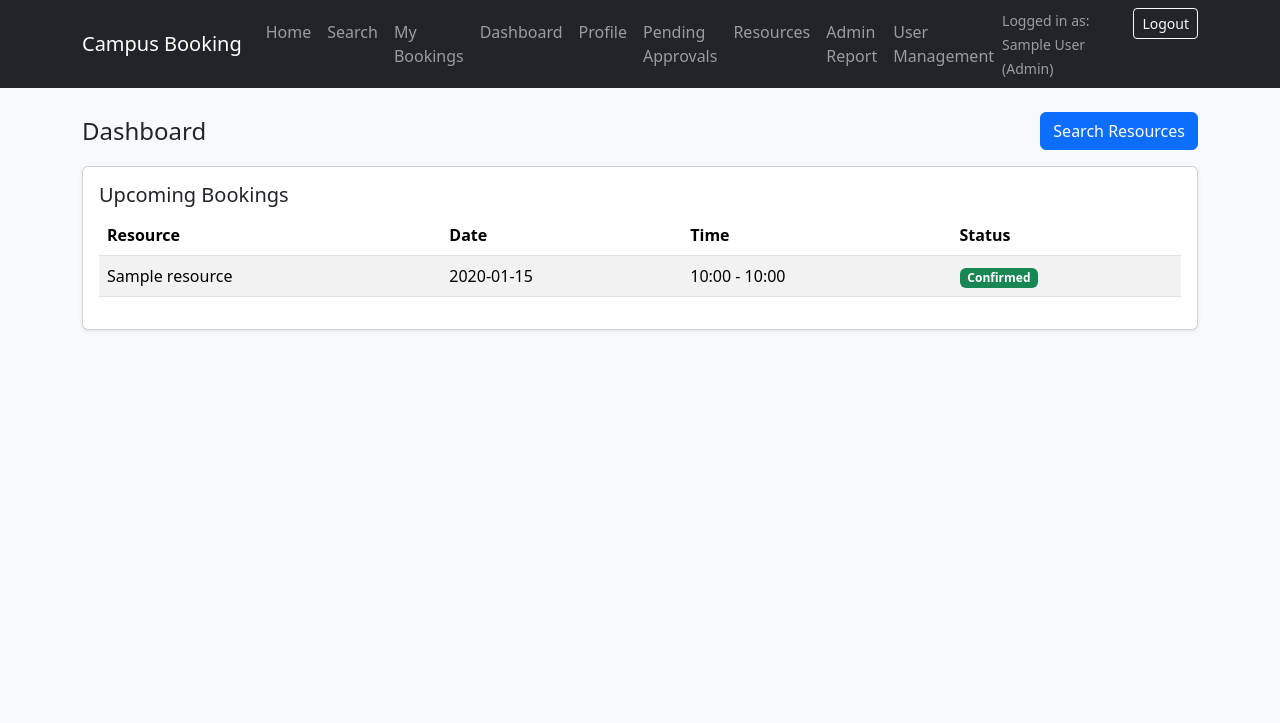
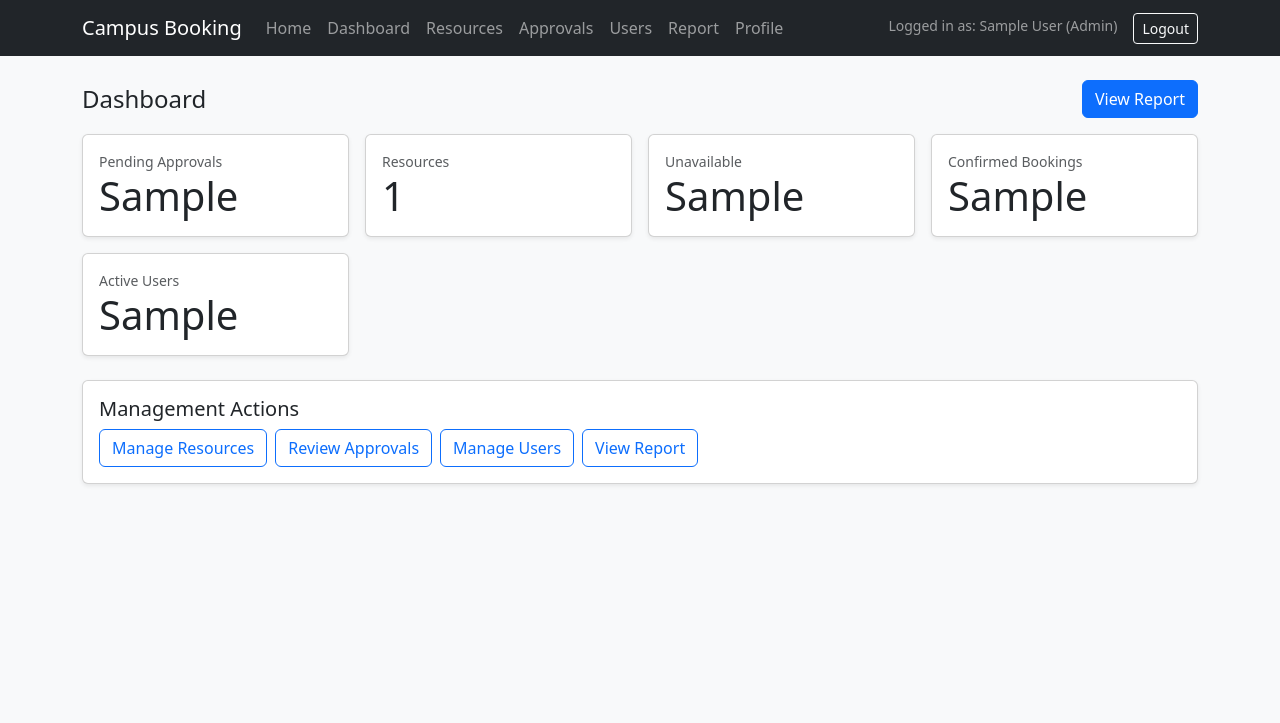
Before and after one commit to sdffbk/campus-resource-booking-system, a Flask app: template src/templates/dashboard.html in a window 1280 px wide. Shown: the top 723 px of the page. Run offline with Flask 3, Linux system fonts and the light colour scheme; the visitor is signed in with stand-in values (Sample User, id 1); tables that the repository leaves empty hold one stand-in row (values such as "Sample post"); the template is opened without the code that fills it: most values are stand-ins (such as "Sample title", 1, 10 or a date in 2020).

Commit message:
Update role-based navigation and dashboards

```diff
--- a/src/templates/base.html
+++ b/src/templates/base.html
@@ -16,19 +16,23 @@
             <div class="collapse navbar-collapse" id="mainNav">
                 <ul class="navbar-nav me-auto">
                     <li class="nav-item"><a class="nav-link" href="/">Home</a></li>
-                    <li class="nav-item"><a class="nav-link" href="/resources/search">Search</a></li>
-                    <li class="nav-item"><a class="nav-link" href="/bookings/mine">My Bookings</a></li>
-                    <li class="nav-item"><a class="nav-link" href="/dashboard">Dashboard</a></li>
-                    {% if session.get("user_id") %}
+                    {% if session.get("role_name") == "Admin" %}
+                        <li class="nav-item"><a class="nav-link" href="/dashboard">Dashboard</a></li>
+                        <li class="nav-item"><a class="nav-link" href="/manager/resources">Resources</a></li>
+                        <li class="nav-item"><a class="nav-link" href="/bookings/pending">Approvals</a></li>
+                        <li class="nav-item"><a class="nav-link" href="/admin/users">Users</a></li>
+                        <li class="nav-item"><a class="nav-link" href="/admin/report">Report</a></li>
                         <li class="nav-item"><a class="nav-link" href="/profile">Profile</a></li>
-                    {% endif %}
-                    {% if session.get("role_name") in ["Admin", "ResourceManager"] %}
-                        <li class="nav-item"><a class="nav-link" href="/bookings/pending">Pending Approvals</a></li>
+                    {% elif session.get("role_name") == "ResourceManager" %}
+                        <li class="nav-item"><a class="nav-link" href="/dashboard">Dashboard</a></li>
                         <li class="nav-item"><a class="nav-link" href="/manager/resources">Resources</a></li>
-                    {% endif %}
-                    {% if session.get("role_name") == "Admin" %}
-                        <li class="nav-item"><a class="nav-link" href="/admin/report">Admin Report</a></li>
-                        <li class="nav-item"><a class="nav-link" href="/admin/users">User Management</a></li>
+                        <li class="nav-item"><a class="nav-link" href="/bookings/pending">Approvals</a></li>
+                        <li class="nav-item"><a class="nav-link" href="/profile">Profile</a></li>
+                    {% elif session.get("user_id") %}
+                        <li class="nav-item"><a class="nav-link" href="/resources/search">Search</a></li>
+                        <li class="nav-item"><a class="nav-link" href="/bookings/mine">My Bookings</a></li>
+                        <li class="nav-item"><a class="nav-link" href="/dashboard">Dashboard</a></li>
+                        <li class="nav-item"><a class="nav-link" href="/profile">Profile</a></li>
                     {% endif %}
                 </ul>
                 <ul class="navbar-nav">
--- a/src/templates/dashboard.html
+++ b/src/templates/dashboard.html
@@ -4,9 +4,75 @@
 {% block content %}
 <div class="d-flex justify-content-between align-items-center mb-3">
     <h2 class="h4 mb-0">Dashboard</h2>
+    {% if session.get("role_name") == "Admin" %}
+        <a class="btn btn-primary" href="/admin/report">View Report</a>
+    {% elif session.get("role_name") == "ResourceManager" %}
+        <a class="btn btn-primary" href="/bookings/pending">View Approvals</a>
+    {% else %}
         <a class="btn btn-primary" href="/resources/search">Search Resources</a>
+    {% endif %}
 </div>
 
+{% if session.get("role_name") in ["Admin", "ResourceManager"] %}
+<div class="row g-3 mb-4">
+    <div class="col-md-3">
+        <div class="card shadow-sm h-100">
+            <div class="card-body">
+                <div class="text-muted small">Pending Approvals</div>
+                <div class="display-6">{{ dashboard_stats.pending_approvals }}</div>
+            </div>
+        </div>
+    </div>
+    <div class="col-md-3">
+        <div class="card shadow-sm h-100">
+            <div class="card-body">
+                <div class="text-muted small">Resources</div>
+                <div class="display-6">{{ dashboard_stats.total_resources }}</div>
+            </div>
+        </div>
+    </div>
+    <div class="col-md-3">
+        <div class="card shadow-sm h-100">
+            <div class="card-body">
+                <div class="text-muted small">Unavailable</div>
+                <div class="display-6">{{ dashboard_stats.unavailable_resources }}</div>
+            </div>
+        </div>
+    </div>
+    <div class="col-md-3">
+        <div class="card shadow-sm h-100">
+            <div class="card-body">
+                <div class="text-muted small">Confirmed Bookings</div>
+                <div class="display-6">{{ dashboard_stats.confirmed_bookings }}</div>
+            </div>
+        </div>
+    </div>
+    {% if session.get("role_name") == "Admin" %}
+    <div class="col-md-3">
+        <div class="card shadow-sm h-100">
+            <div class="card-body">
+                <div class="text-muted small">Active Users</div>
+                <div class="display-6">{{ dashboard_stats.active_users }}</div>
+            </div>
+        </div>
+    </div>
+    {% endif %}
+</div>
+
+<div class="card shadow-sm">
+    <div class="card-body">
+        <h3 class="h5">Management Actions</h3>
+        <div class="d-flex flex-wrap gap-2">
+            <a class="btn btn-outline-primary" href="/manager/resources">Manage Resources</a>
+            <a class="btn btn-outline-primary" href="/bookings/pending">Review Approvals</a>
+            {% if session.get("role_name") == "Admin" %}
+                <a class="btn btn-outline-primary" href="/admin/users">Manage Users</a>
+                <a class="btn btn-outline-primary" href="/admin/report">View Report</a>
+            {% endif %}
+        </div>
+    </div>
+</div>
+{% else %}
     <div class="card shadow-sm">
         <div class="card-body">
             <h3 class="h5">Upcoming Bookings</h3>
@@ -36,4 +102,5 @@
             {% endif %}
         </div>
     </div>
+{% endif %}
 {% endblock %}
```
Also changed, not shown: src/controllers/page_controller.py (+13 -0 lines), src/routes/__init__.py (+8 -4 lines), src/templates/home.html (+7 -1 lines). Lines whose indentation alone changed are shown as unchanged.
